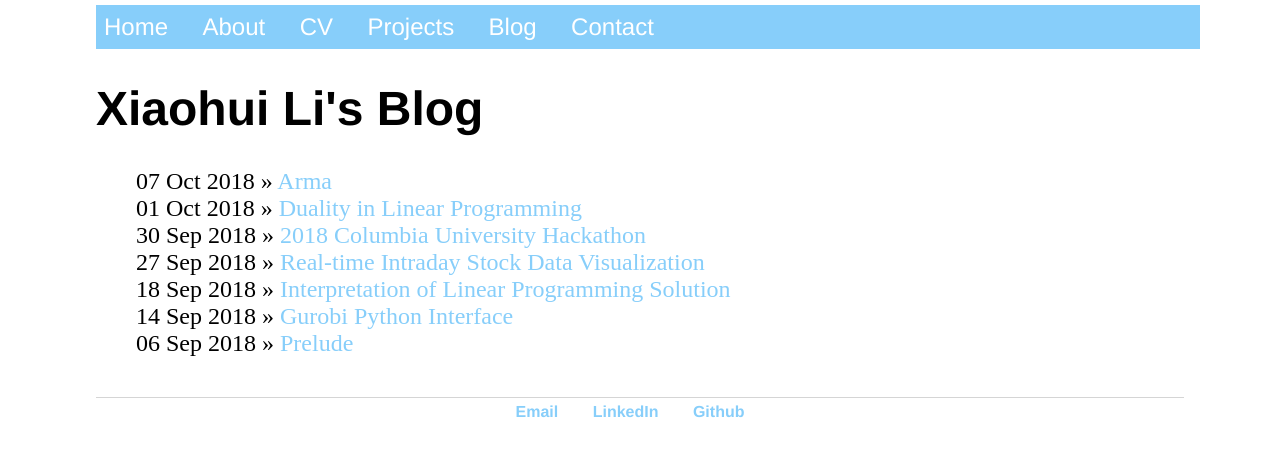
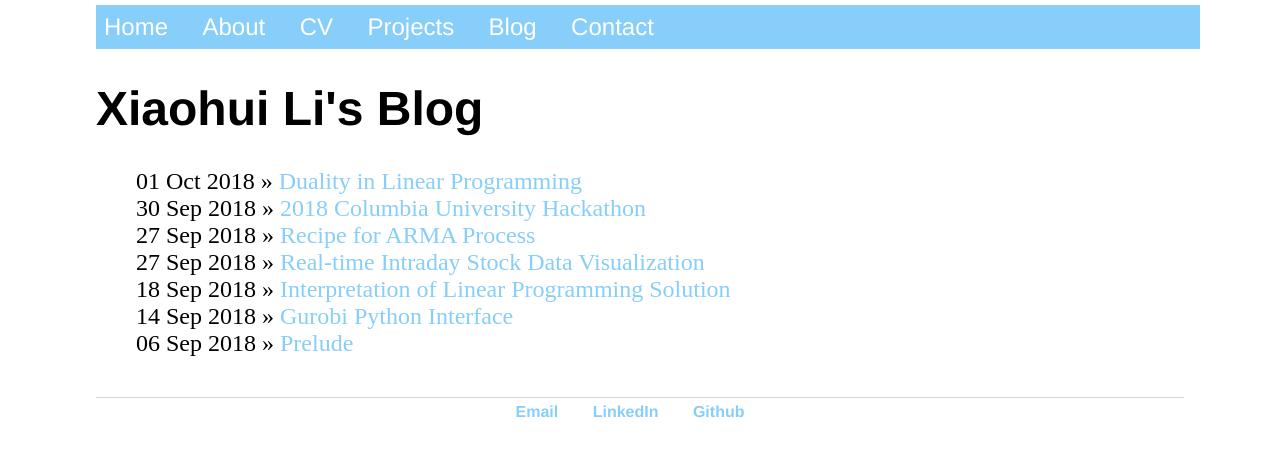
Before and after one commit to xiaohui-victor-li/xiaohui-victor-li.github.io, a Jekyll site: the page built from blog/index.html, in a window 1280 px wide. Shown: the top 457 px of the page. Built offline with Jekyll 4.4.1, drawn with Linux system fonts in a browser that asks for light colours.

Commit message:
Update 2018-10-07-ARMA.html

```diff
--- a/_posts/2018-10-07-ARMA.html
+++ b/_posts/2018-10-07-ARMA.html
@@ -1,3 +1,10 @@
+---
+layout: post
+title: "Recipe for ARMA Process "
+date: 2018-09-27
+---
+
+
 <!doctype html>
 <html>
 
```
